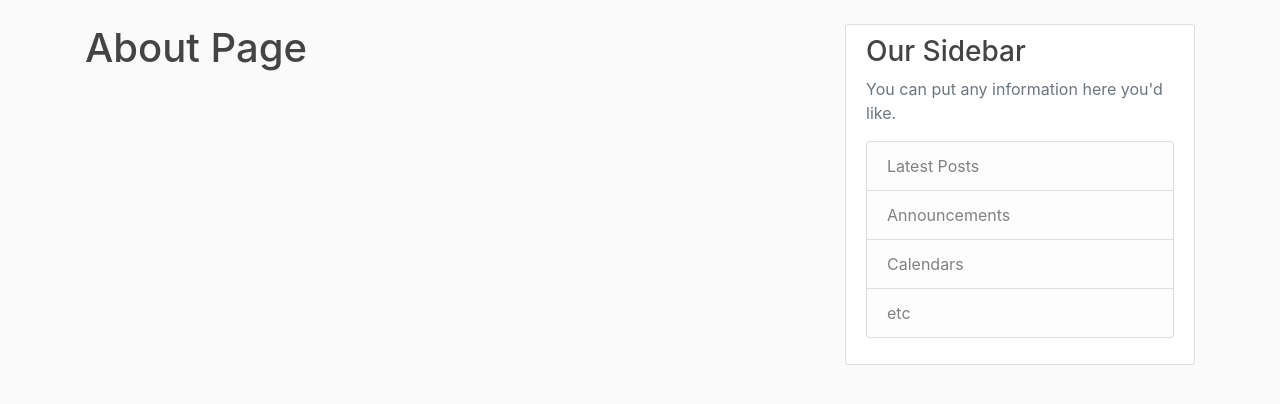
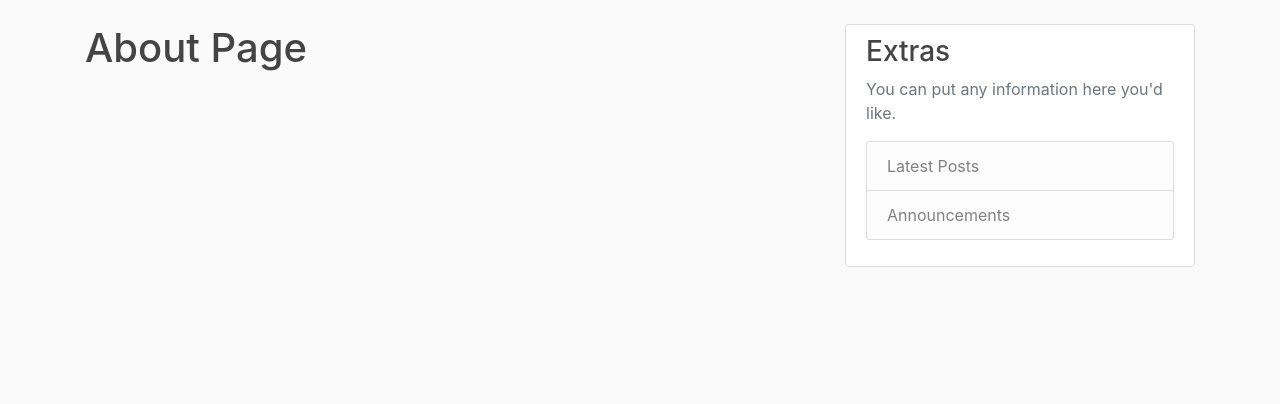
Before and after one commit to JulianHysi/personal-blog, a Flask app: page /about in a window 1280 px wide. Shown: the part 56-460 px from the top of the page. Run offline with Flask 2, Linux system fonts and the light colour scheme; some libraries are stand-ins or nearby versions.

Commit message:
Slightly altered the layout.html

```diff
--- a/personal_blog/templates/layout.html
+++ b/personal_blog/templates/layout.html
@@ -63,13 +63,11 @@
                   </div>
                   <div class="col-md-4">
                     <div class="content-section">
-                      <h3>Our Sidebar</h3>
+                      <h3>Extras</h3>
                       <p class='text-muted'>You can put any information here you'd like.
                         <ul class="list-group">
                           <li class="list-group-item list-group-item-light">Latest Posts</li>
                           <li class="list-group-item list-group-item-light">Announcements</li>
-                          <li class="list-group-item list-group-item-light">Calendars</li>
-                          <li class="list-group-item list-group-item-light">etc</li>
                         </ul>
                       </p>
                     </div>
```
